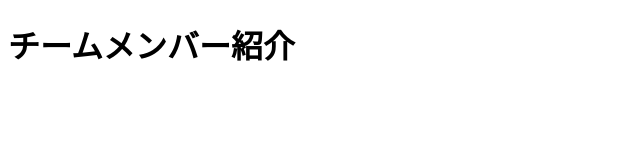
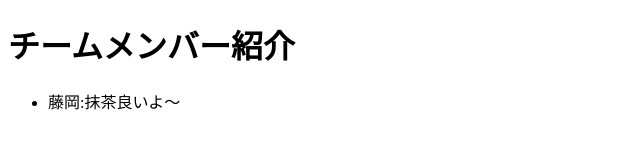
Before and after one commit to 2401368/01091920V2, a plain HTML site: page index.html in a window 1280 px wide. Shown: the whole page, without its empty margins (0-640 px from the left). Drawn offline with Linux system fonts and the light colour scheme.

Commit message:
メンバ紹介追加

```diff
--- a/index.html
+++ b/index.html
@@ -9,6 +9,7 @@
     <h1>チームメンバー紹介</h1>
     <ul>
         <!-- メンバー紹介をここに追加 -->
+         <li>藤岡:抹茶良いよ～</li>
     </ul>
 </body>
 </html>
```
